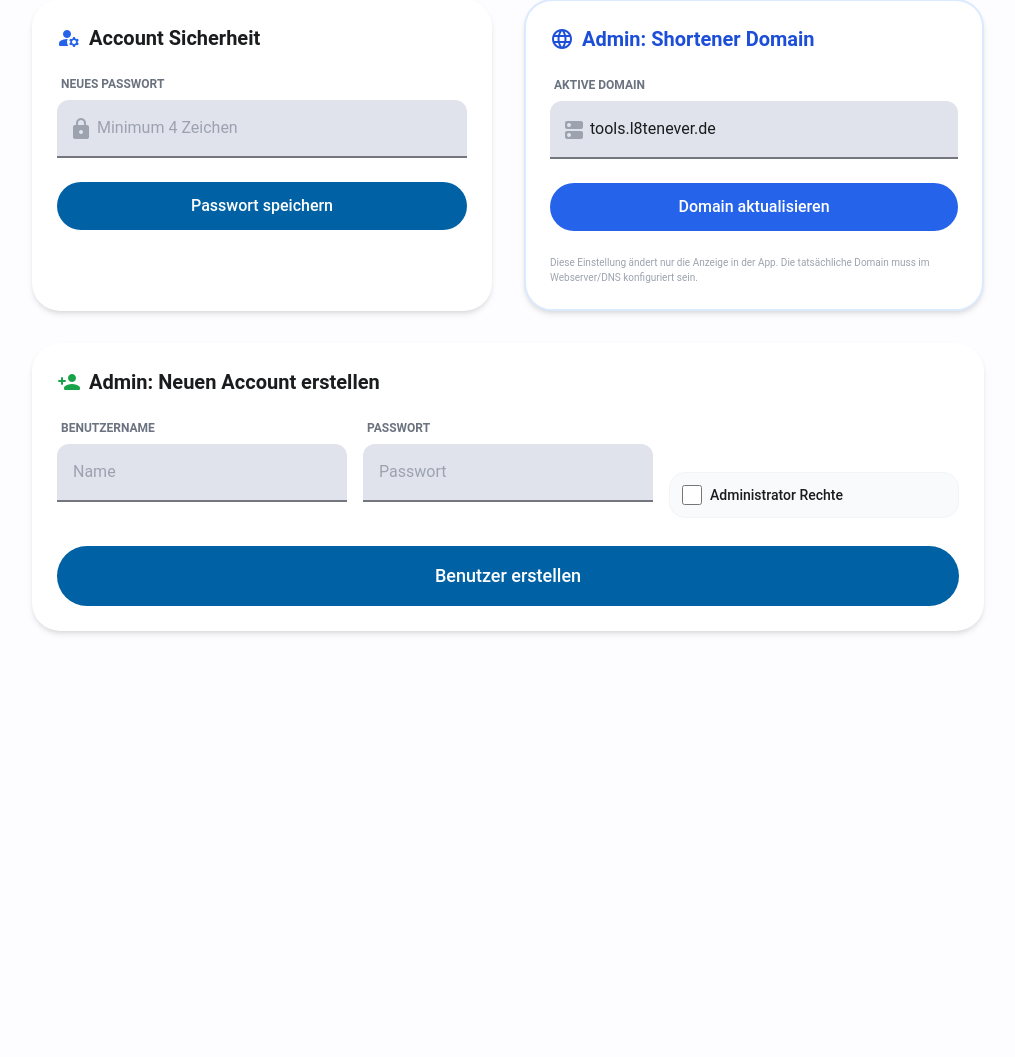
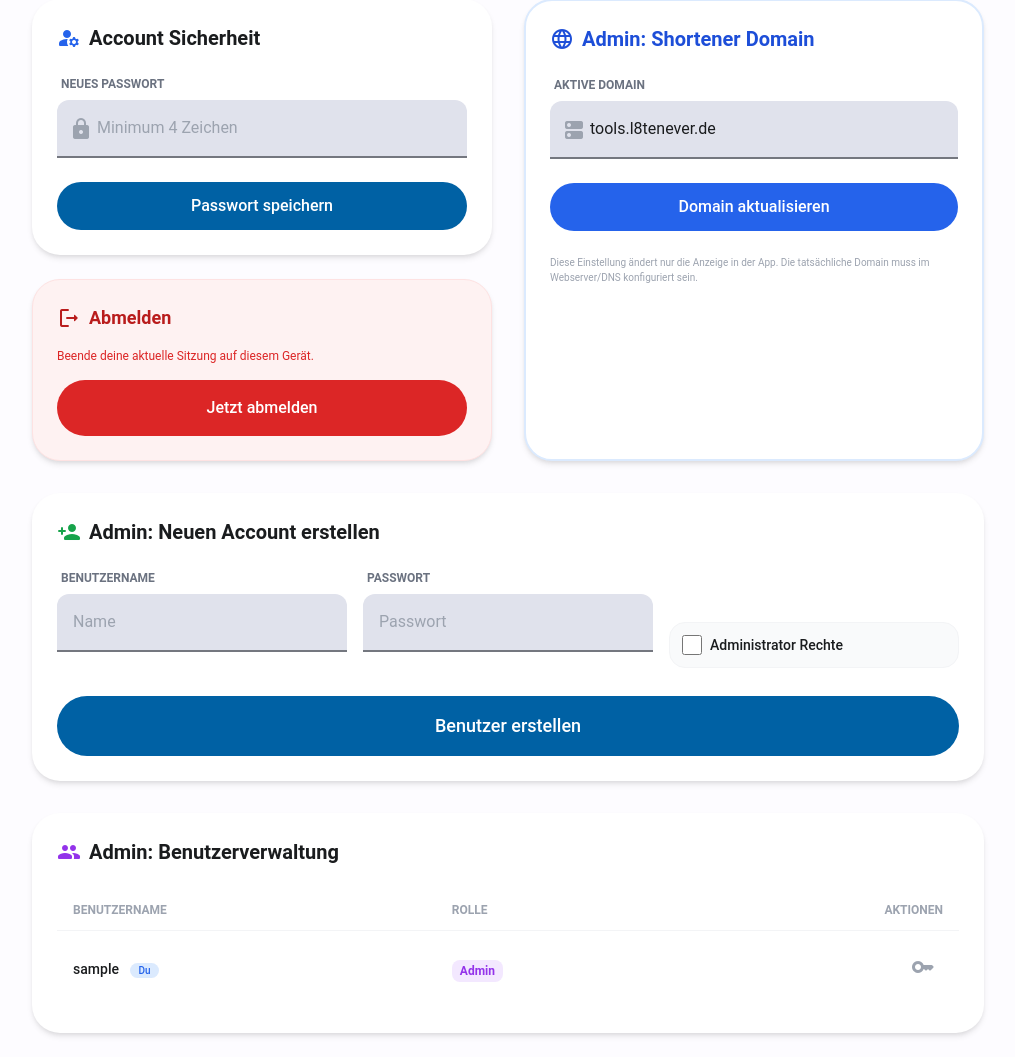
Before and after one commit to L8teNever/L8teTools, a Flask app: page /settings in a window 1280 px wide. Shown: the part 188-1245 px from the top of the page, without its empty margins (132-1147 px from the left). Before the commit the page ends 822 px from the top, so only its background shows below. Run offline with Flask 3, Linux system fonts and the light colour scheme; a user stored in the database is signed in; tables that the repository leaves empty hold one stand-in row (values such as "Sample post"); some libraries are stand-ins or nearby versions; some web fonts are replaced.

Commit message:
v.0.0.47 - Enhanced Settings: Logout, User Management list, Delete User, and Reset Password

```diff
--- a/app.py
+++ b/app.py
@@ -174,7 +174,10 @@ def create_app():
     @login_required
     def settings():
         domain = SystemConfig.query.filter_by(key='shortener_domain').first().value
-        return render_template('settings.html', domain=domain)
+        all_users = []
+        if current_user.is_admin:
+            all_users = User.query.all()
+        return render_template('settings.html', domain=domain, users=all_users)
 
     @app.route('/api/settings/password', methods=['POST'])
     @login_required
@@ -237,6 +240,37 @@ def create_app():
     @login_required
     def unit_converter():
         return render_template('tools/unit_converter.html')
+
+    @app.route('/api/settings/users/<int:user_id>', methods=['DELETE'])
+    @login_required
+    def api_delete_user(user_id):
+        if not current_user.is_admin:
+            return jsonify({'error': 'Nicht autorisiert'}), 403
+
+        user = User.query.get_or_404(user_id)
+        if user.id == current_user.id:
+            return jsonify({'error': 'Du kannst dich nicht selbst löschen'}), 400
+
+        db.session.delete(user)
+        db.session.commit()
+        return jsonify({'message': 'Benutzer gelöscht'})
+
+    @app.route('/api/settings/users/<int:user_id>/reset-password', methods=['POST'])
+    @login_required
+    def api_reset_user_password(user_id):
+        if not current_user.is_admin:
+            return jsonify({'error': 'Nicht autorisiert'}), 403
+
+        user = User.query.get_or_404(user_id)
+        data = request.json
+        new_password = data.get('password')
+
+        if not new_password or len(new_password) < 4:
+            return jsonify({'error': 'Passwort zu kurz'}), 400
+
+        user.set_password(new_password)
+        db.session.commit()
+        return jsonify({'message': f'Passwort für {user.username} zurückgesetzt'})
 
     @app.route('/api/shortlinks', methods=['POST'])
     @login_required
--- a/templates/settings.html
+++ b/templates/settings.html
@@ -14,6 +14,7 @@
 
     <div class="grid grid-cols-1 md:grid-cols-2 gap-8">
         <!-- Account Settings -->
+        <div class="flex flex-col gap-6">
             <div class="m3-card space-y-6">
                 <h3 class="text-xl font-bold flex items-center gap-2">
                     <span class="material-icons-round text-blue-600">manage_accounts</span>
@@ -23,7 +24,8 @@
                 <div class="m3-input-group">
                     <label class="text-xs font-bold text-gray-500 uppercase px-1 mb-2 block">Neues Passwort</label>
                     <div class="relative">
-                    <input type="password" id="newPassword" class="m3-text-input pl-10" placeholder="Minimum 4 Zeichen">
+                        <input type="password" id="newPassword" class="m3-text-input pl-10"
+                            placeholder="Minimum 4 Zeichen">
                         <span
                             class="material-icons-round absolute left-3 top-1/2 -translate-y-1/2 text-gray-400">lock</span>
                     </div>
@@ -32,6 +34,19 @@
                 <button class="m3-button m3-button-filled w-full py-3" onclick="changePassword()">
                     Passwort speichern
                 </button>
+            </div>
+
+            <!-- Logout Card -->
+            <div class="m3-card space-y-4 !bg-red-50 dark:!bg-red-900/10 border border-red-100 dark:border-red-900/30">
+                <h3 class="text-lg font-bold text-red-700 dark:text-red-400 flex items-center gap-2">
+                    <span class="material-icons-round">logout</span>
+                    Abmelden
+                </h3>
+                <p class="text-xs text-red-600 dark:text-red-400/80">Beende deine aktuelle Sitzung auf diesem Gerät.</p>
+                <a href="{{ url_for('logout') }}" class="m3-button w-full !bg-red-600 !text-white hover:!bg-red-700">
+                    Jetzt abmelden
+                </a>
+            </div>
         </div>
 
         {% if current_user.is_admin %}
@@ -87,6 +102,59 @@
                 Benutzer erstellen
             </button>
         </div>
+        <!-- Admin: User Management -->
+        <div class="m3-card space-y-6 md:col-span-2">
+            <h3 class="text-xl font-bold flex items-center gap-2">
+                <span class="material-icons-round text-purple-600">group</span>
+                Admin: Benutzerverwaltung
+            </h3>
+
+            <div class="overflow-x-auto">
+                <table class="w-full text-left">
+                    <thead>
+                        <tr
+                            class="text-xs font-bold text-gray-400 uppercase border-b border-gray-100 dark:border-gray-800">
+                            <th class="px-4 py-3">Benutzername</th>
+                            <th class="px-4 py-3">Rolle</th>
+                            <th class="px-4 py-3 text-right">Aktionen</th>
+                        </tr>
+                    </thead>
+                    <tbody class="divide-y divide-gray-50 dark:divide-gray-800/50">
+                        {% for user in users %}
+                        <tr class="text-sm">
+                            <td class="px-4 py-4 font-medium">{{ user.username }} {% if user.id == current_user.id
+                                %}<span
+                                    class="text-[10px] bg-blue-100 dark:bg-blue-900/30 text-blue-600 px-2 py-0.5 rounded-full ml-2">Du</span>{%
+                                endif %}</td>
+                            <td class="px-4 py-4">
+                                {% if user.is_admin %}
+                                <span
+                                    class="bg-purple-100 dark:bg-purple-900/30 text-purple-600 px-2 py-1 rounded-lg text-xs font-bold">Admin</span>
+                                {% else %}
+                                <span
+                                    class="bg-gray-100 dark:bg-gray-800 text-gray-500 px-2 py-1 rounded-lg text-xs font-bold">User</span>
+                                {% endif %}
+                            </td>
+                            <td class="px-4 py-4 text-right space-x-2">
+                                <button onclick="resetUserPassword({{ user.id }}, '{{ user.username }}')"
+                                    class="p-2 text-gray-400 hover:text-blue-500 transition-colors"
+                                    title="Passwort zurücksetzen">
+                                    <span class="material-icons-round">key</span>
+                                </button>
+                                {% if user.id != current_user.id %}
+                                <button onclick="deleteUser({{ user.id }}, '{{ user.username }}')"
+                                    class="p-2 text-gray-400 hover:text-red-500 transition-colors"
+                                    title="Benutzer löschen">
+                                    <span class="material-icons-round">delete_outline</span>
+                                </button>
+                                {% endif %}
+                            </td>
+                        </tr>
+                        {% endfor %}
+                    </tbody>
+                </table>
+            </div>
+        </div>
         {% endif %}
     </div>
 </div>
@@ -102,7 +170,7 @@
         const res = await fetch('/api/settings/password', {
             method: 'POST',
             headers: { 'Content-Type': 'application/json' },
-            body: JSON.stringify({ password })
+            body: JSON.stringify({ password: password })
         });
 
         if (res.ok) {
@@ -120,7 +188,7 @@
         const res = await fetch('/api/settings/domain', {
             method: 'POST',
             headers: { 'Content-Type': 'application/json' },
-            body: JSON.stringify({ domain })
+            body: JSON.stringify({ domain: domain })
         });
 
         if (res.ok) {
@@ -143,19 +211,52 @@
         const res = await fetch('/api/settings/create-user', {
             method: 'POST',
             headers: { 'Content-Type': 'application/json' },
-            body: JSON.stringify({ username, password, is_admin })
+            body: JSON.stringify({ username: username, password: password, is_admin: is_admin })
         });
 
         if (res.ok) {
             showToast(`Benutzer ${username} wurde erstellt.`);
-            document.getElementById('newUsername').value = '';
-            document.getElementById('newUserPassword').value = '';
-            document.getElementById('isAdmin').checked = false;
+            location.reload();
         } else {
             const data = await res.json();
             showToast(data.error || 'Fehler beim Erstellen');
         }
     }
+
+    async function deleteUser(id, name) {
+        if (!confirm(`Möchtest du den Benutzer "${name}" wirklich unwiderruflich löschen?`)) return;
+
+        const res = await fetch(`/api/settings/users/${id}`, { method: 'DELETE' });
+        if (res.ok) {
+            showToast('Benutzer wurde gelöscht.');
+            location.reload();
+        } else {
+            const data = await res.json();
+            showToast(data.error || 'Fehler beim Löschen');
+        }
+    }
+
+    async function resetUserPassword(id, name) {
+        const newPass = prompt(`Neues Passwort für "${name}" eingeben:`);
+        if (!newPass) return;
+        if (newPass.length < 4) {
+            showToast('Passwort zu kurz.');
+            return;
+        }
+
+        const res = await fetch(`/api/settings/users/${id}/reset-password`, {
+            method: 'POST',
+            headers: { 'Content-Type': 'application/json' },
+            body: JSON.stringify({ password: newPass })
+        });
+
+        if (res.ok) {
+            showToast(`Passwort für ${name} wurde geändert.`);
+        } else {
+            const data = await res.json();
+            showToast(data.error || 'Fehler beim Zurücksetzen');
+        }
+    }
     {% endif %}
 </script>
 {% endblock %}
--- a/version.txt
+++ b/version.txt
@@ -1 +1 @@
-v.0.0.46
+v.0.0.47
```
Lines whose indentation alone changed are shown as unchanged.
